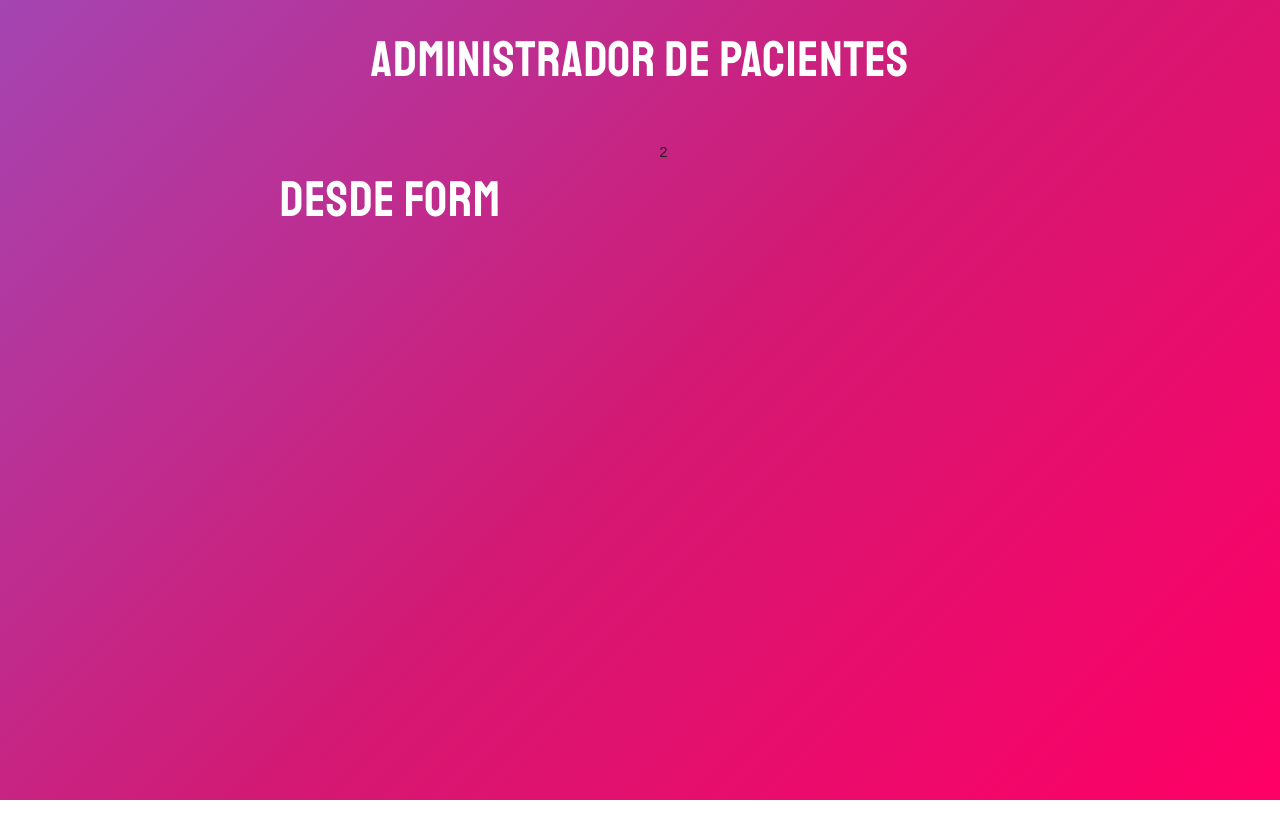
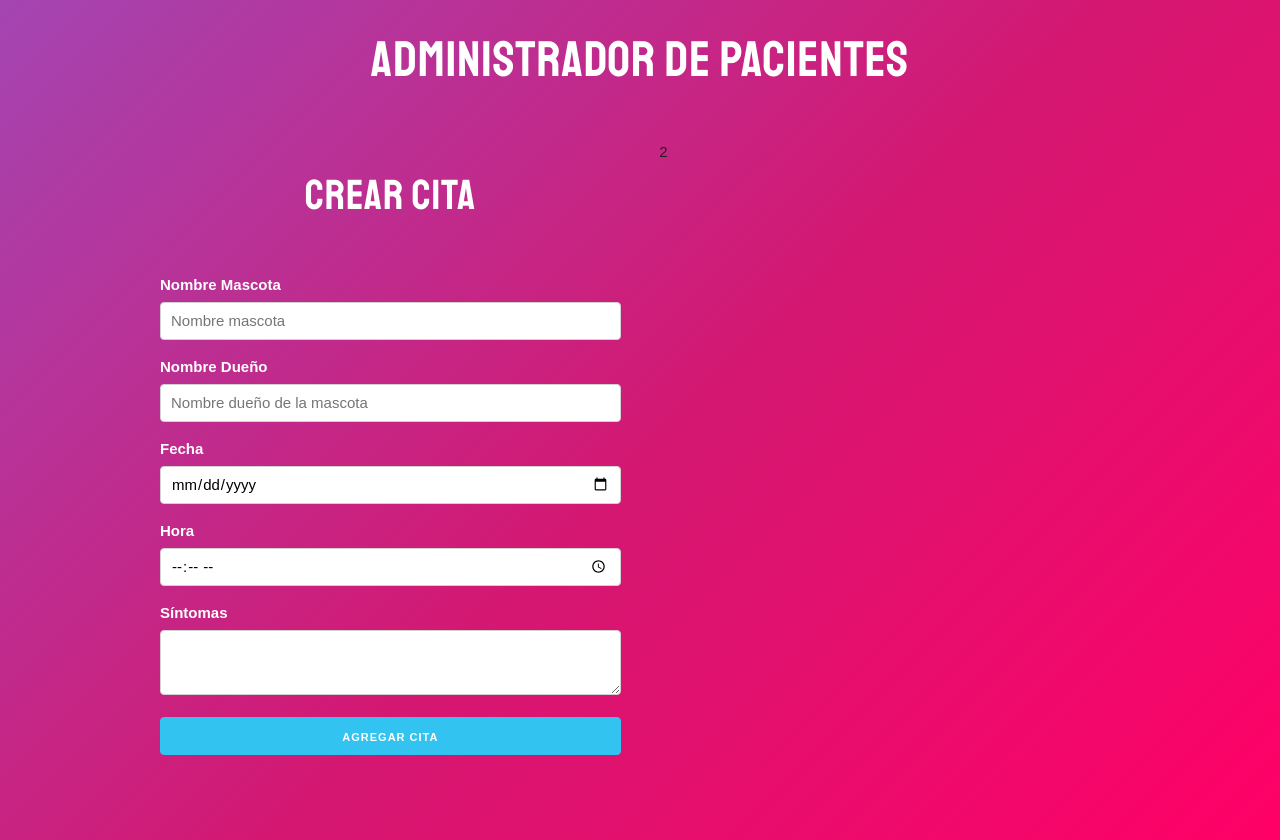
Before and after one commit to alanmaranto/Administrador-Citas-Pacientes-Hooks, a React (Create React App) app: page / in a window 1280 px wide. Before the commit the page ends 800 px from the top, so only its background shows below. Built offline with nearby package versions, Linux system fonts and the light colour scheme.

Commit message:
feature(form): add fields

```diff
--- a/src/components/Form.js
+++ b/src/components/Form.js
@@ -1,9 +1,40 @@
-import React from 'react';
+import React from "react";
 
 const Form = () => {
-    return (
-        <h1>Desde form</h1>
-     );
-}
+  return (
+    <>
+      <h2>Crear Cita</h2>
+      <form>
+        <label htmlFor="">Nombre Mascota</label>
+        <input
+          type="text"
+          name="pet"
+          className="u-full-width"
+          placeholder="Nombre mascota"
+        />
+        <label htmlFor="">Nombre Dueño</label>
+        <input
+          type="text"
+          name="owner"
+          className="u-full-width"
+          placeholder="Nombre dueño de la mascota"
+        />
+        <label htmlFor="">Fecha</label>
+        <input type="date" name="date" className="u-full-width" />
+        <label htmlFor="">Hora</label>
+        <input type="time" name="time" className="u-full-width" />
+        <label htmlFor="">Síntomas</label>
+        <textarea
+          name="symptom"
+          className="u-full-width"
+        />
+        <button
+            type="submit"
+            className="u-full-width button-primary"
+        >Agregar Cita</button>
+      </form>
+    </>
+  );
+};
 
 export default Form;
```
